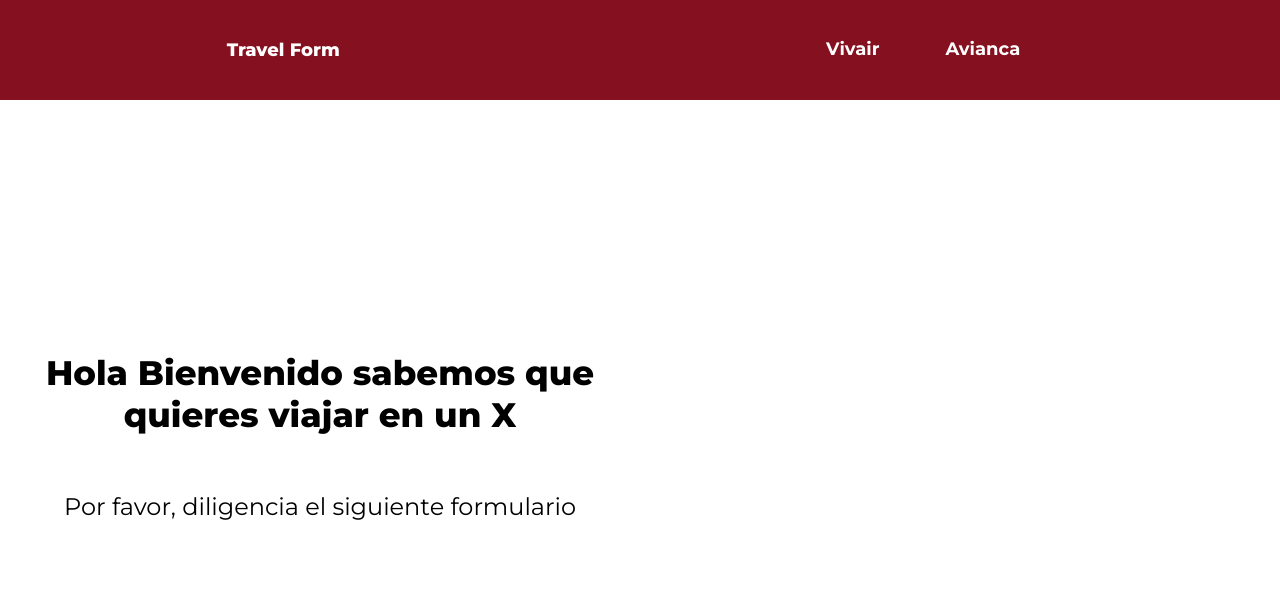
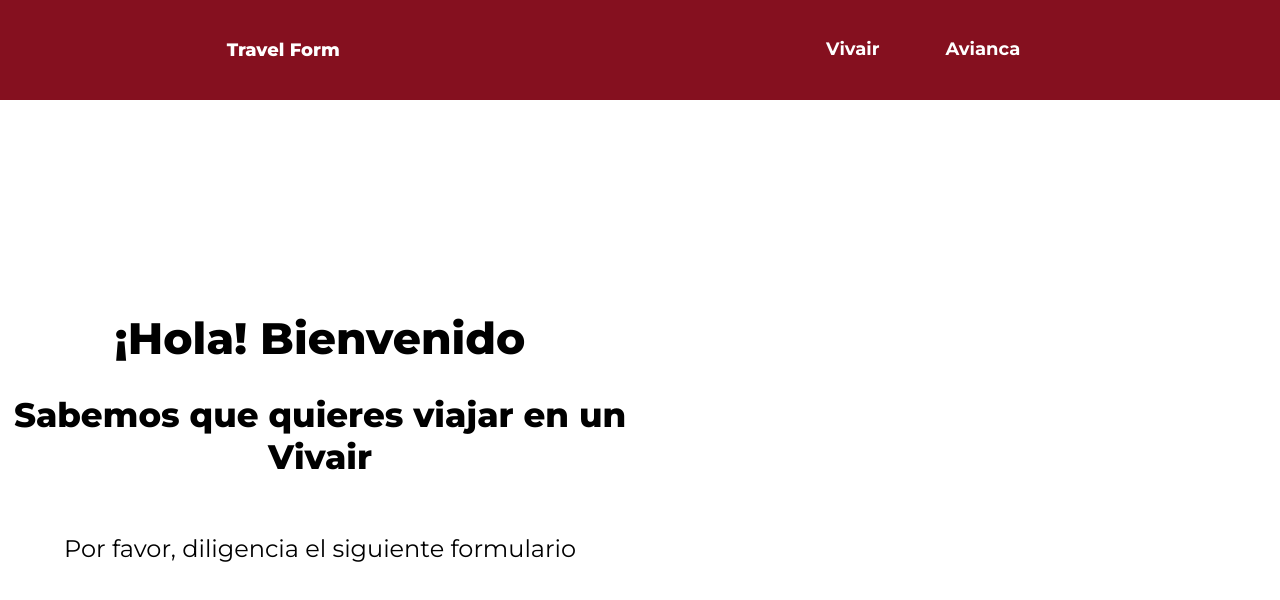
Before and after one commit to Djkde01/TravelForm, a React app: page / in a window 1280 px wide. Both pictures are taken after a click on the item "Vivair". Shown: the top 600 px of the page. Built offline with nearby package versions, Linux system fonts and the light colour scheme.

Commit message:
[NEW] Added current airline context

```diff
--- a/src/components/Landing.jsx
+++ b/src/components/Landing.jsx
@@ -1,13 +1,20 @@
-import React from "react";
+import React, { useContext } from "react";
 
 import "@styles/components/Landing.css";
+import CurrentAirlineContext from "@context/CurrentAirlineContext";
 
 const Landing = () => {
+  const { airline } = useContext(CurrentAirlineContext);
   return (
     <div className="landing">
       <span>
-        <h2>Hola Bienvenido sabemos que quieres viajar en un X</h2>
-        <h6>Por favor, diligencia el siguiente formulario</h6>
+        <h1>¡Hola! Bienvenido</h1>
+        {airline && (
+          <span>
+            <h2>Sabemos que quieres viajar en un {airline}</h2>
+            <h6>Por favor, diligencia el siguiente formulario</h6>
+          </span>
+        )}
       </span>
     </div>
   );
--- a/src/components/Menu.jsx
+++ b/src/components/Menu.jsx
@@ -1,13 +1,17 @@
-import React, { useState } from "react";
+import React, { useState, useContext } from "react";
 
 import data from "@assets/menuItems";
+import CurrentAirlineContext from "@context/CurrentAirlineContext";
 import "@styles/components/Menu.css";
 
 const Menu = () => {
   const [click, setClick] = useState(false);
+  const { airline, setAirline } = useContext(CurrentAirlineContext);
+
   const items = data.items;
 
-  const handleClick = () => {
+  const handleClick = (item) => {
+    setAirline(item);
     setClick(!click);
   };
   return (
@@ -21,7 +25,7 @@ const Menu = () => {
             <li
               key={item.id}
               className="header-menu--item"
-              onClick={handleClick}
+              onClick={() => handleClick(item.name)}
             >
               <a>{item.name}</a>
             </li>
--- /dev/null
+++ b/src/context/CurrentAirlineContext.js
@@ -0,0 +1,14 @@
+import React, { useState } from "react";
+
+const CurrentAirlineContext = React.createContext({});
+
+export function CurrentAirlineContextProvider({ children }) {
+  const [airline, setAirline] = useState();
+  return (
+    <CurrentAirlineContext.Provider value={{ airline, setAirline }}>
+      {children}
+    </CurrentAirlineContext.Provider>
+  );
+}
+
+export default CurrentAirlineContext;
--- a/src/index.js
+++ b/src/index.js
@@ -1,5 +1,11 @@
 import React from "react";
 import ReactDOM from "react-dom";
 import App from "@routes/App";
+import { CurrentAirlineContextProvider } from "@context/CurrentAirlineContext";
 
-ReactDOM.render(<App />, document.getElementById("app"));
+ReactDOM.render(
+  <CurrentAirlineContextProvider value="">
+    <App />
+  </CurrentAirlineContextProvider>,
+  document.getElementById("app")
+);
--- a/webpack.config.js
+++ b/webpack.config.js
@@ -28,6 +28,7 @@ module.exports = {
       "@styles": path.resolve(__dirname, "src/styles"),
       "@routes": path.resolve(__dirname, "src/routes"),
       "@assets": path.resolve(__dirname, "src/assets"),
+      "@context": path.resolve(__dirname, "src/context"),
     },
   },
   module: {
```
